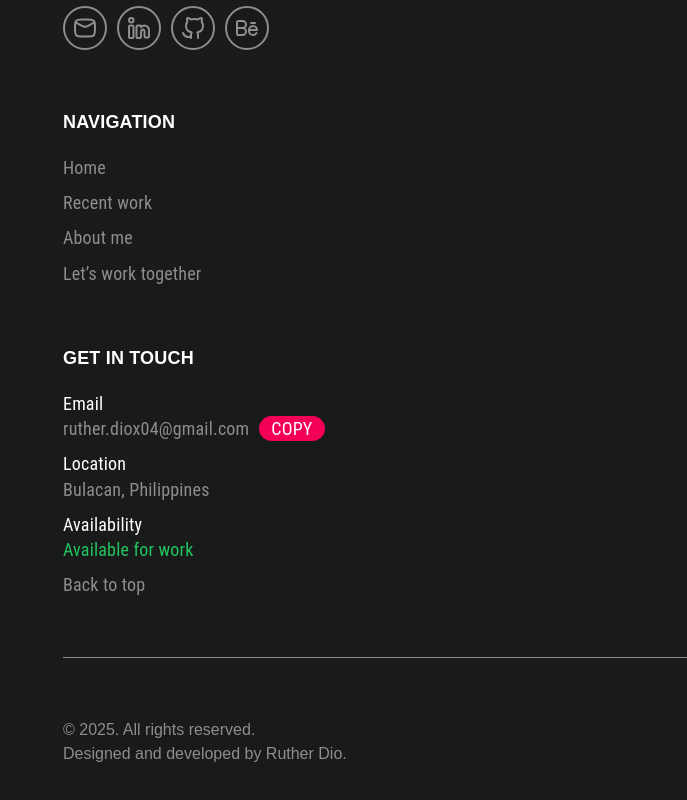
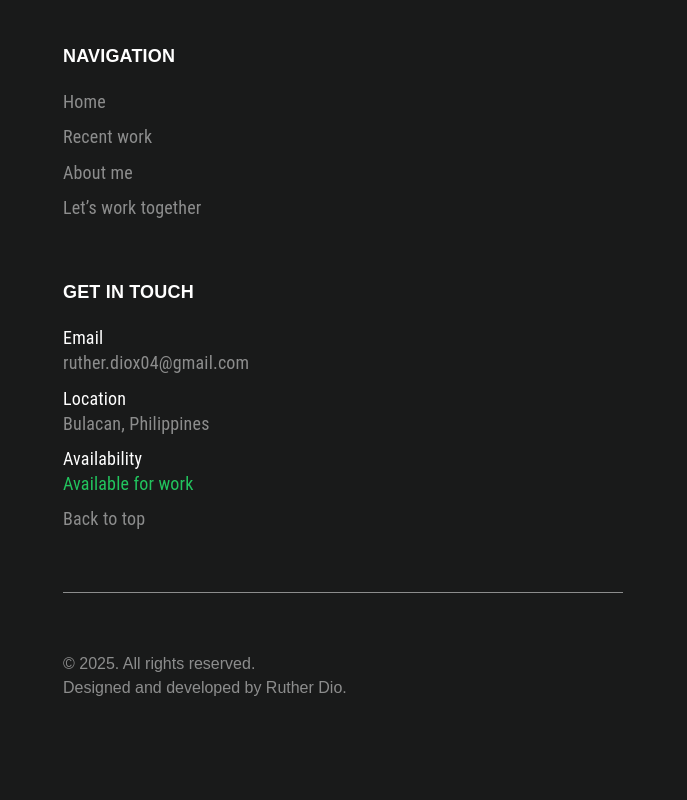
Before and after one commit to rutherx44/ruther-portfolio, a React (Vite) app: page / in a window 1280 px wide. Shown: the part 5502-6302 px from the top of the page, without its empty margins (593-1280 px from the left). After the commit the page ends 6266 px from the top, so only its background shows below. Built offline with nearby package versions, Linux system fonts and the light colour scheme.

Commit message:
change copy email
change copying email to actual redirecting to email. Also, I add vertical padding in the container for larger screens.

```diff
--- a/src/App.jsx
+++ b/src/App.jsx
@@ -10,7 +10,7 @@ import Footer from "./components/sections/Footer";
 function App() {
   return (
     <>
-      <div className="container mx-auto flex flex-col gap-12 mb-4 md:gap-[4.5rem] md:mb-6 lg:gap-[7.5rem] lg:mb-16 xl:gap-8 xl:grid xl:grid-cols-2 xl:grid-rows-[auto_auto] xl:gap-y-40 transitions">
+      <div className="container mx-auto flex flex-col gap-12 mb-4 md:gap-[4.5rem] md:mb-6 lg:gap-[7.5rem] lg:mb-16 xl:gap-8 xl:grid xl:grid-cols-2 xl:grid-rows-[auto_auto] xl:gap-y-40 xl:px-16 transitions">
         <Toaster
           position="top-right"
           toastOptions={{
--- a/src/components/sections/Footer.jsx
+++ b/src/components/sections/Footer.jsx
@@ -1,17 +1,7 @@
 import React from "react";
 import { ButtonLink, SocialButton } from "../Button";
-import toast from "react-hot-toast";
 
 const Footer = () => {
-  const copyEmail = "ruther.diox04@gmail.com";
-
-  const handleCopy = () => {
-    navigator.clipboard.writeText(copyEmail);
-    toast.success(`${copyEmail} copied!`, {
-      id: "Limit",
-    });
-  };
-
   const handleScroll = (id) => {
     const section = document.getElementById(id);
     if (section) section.scrollIntoView({ behavior: "smooth" });
@@ -66,14 +56,15 @@ const Footer = () => {
               <div>
                 <p className="text-white">Email</p>
                 <div className="flex gap-1.5 md:gap-2 xl:gap-2.5">
-                  <p className="text-white/50">{copyEmail}</p>
-                  <button
-                    title="Copy Email"
-                    onClick={handleCopy}
-                    className="bg-primary secondary-body-uc px-2 md:px-2.5 xl:px-3 rounded-full text-white hover:bg-primary/60 active:bg-logo-bg transitions cursor-pointer"
+                  <a
+                    href="mailto:ruther.diox44@gmail.com"
+                    title="Send Mail"
+                    target="_blank"
+                    rel="noreferrer"
+                    className="text-white/50 hover:text-white"
                   >
-                    Copy
-                  </button>
+                    ruther.diox04@gmail.com
+                  </a>
                 </div>
               </div>
               <div>
```
